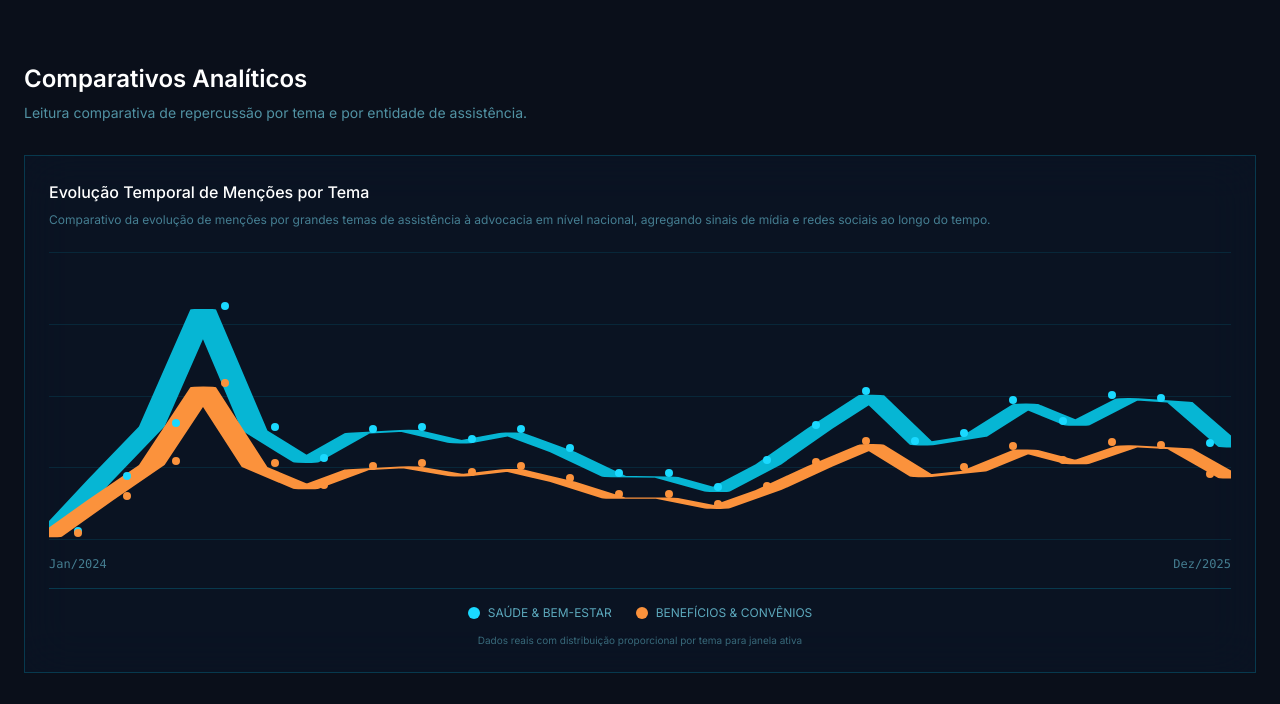
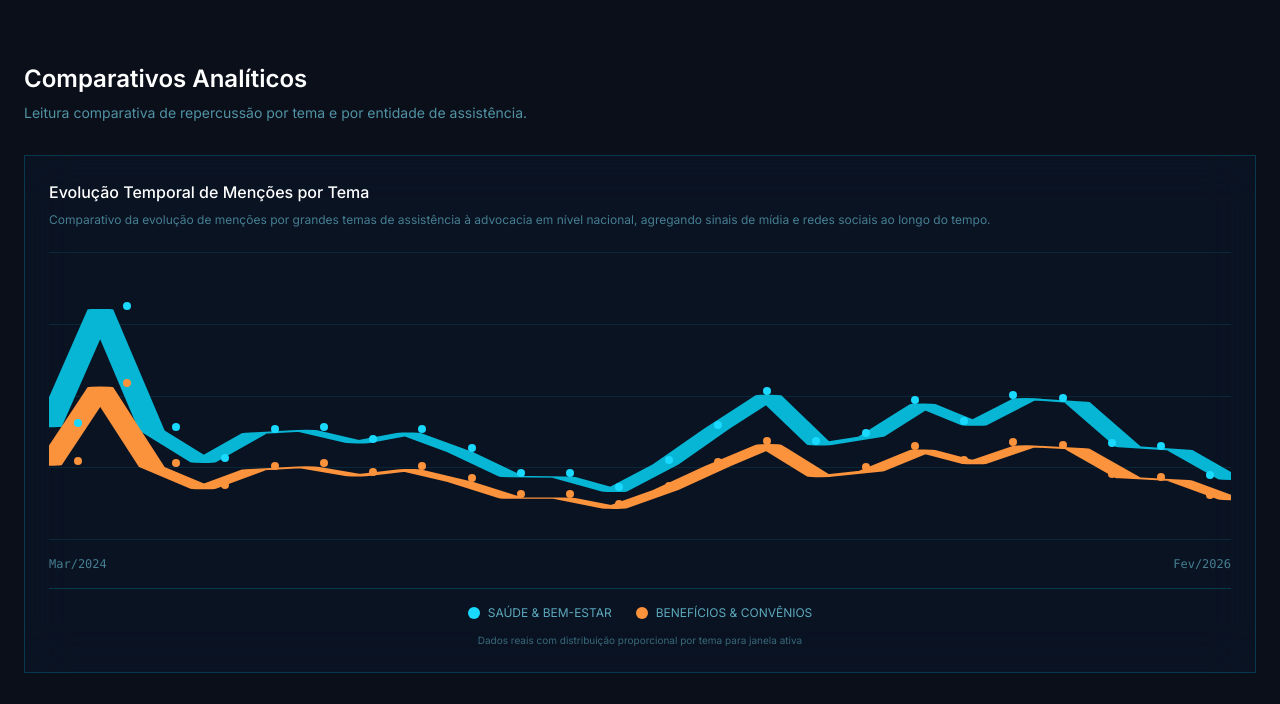
Before and after one commit to igorlobovc/CaasXploreer2.0, a React (Vite) app in the folder app/: page / in a window 1280 px wide. Shown: the part 4407-5111 px from the top of the page. Built offline with nearby package versions, Linux system fonts and the light colour scheme.

Commit message:
fix(home): use latest months in provisional temporal window

```diff
--- a/app/src/components/home/provisional/realDataAdapter.ts
+++ b/app/src/components/home/provisional/realDataAdapter.ts
@@ -668,7 +668,7 @@ const classifySignalDensity = (postsPerCaa: number, medianSharedPer1000: number
 
 export function getProvisionalRealAnalyticsData(): ProvisionalRealAnalyticsData {
   const temporalRows = normalizeTemporalPoints(temporalDataSource);
-  const temporalWindow = temporalRows.length <= WINDOW_SIZE ? temporalRows : temporalRows.slice(0, WINDOW_SIZE);
+  const temporalWindow = temporalRows.length <= WINDOW_SIZE ? temporalRows : temporalRows.slice(-WINDOW_SIZE);
 
   const heatmapRows = normalizeHeatmapPoints(heatmapDataSource);
   const categoryTotals = toAggregatedCategoryTotals(heatmapRows);
```
